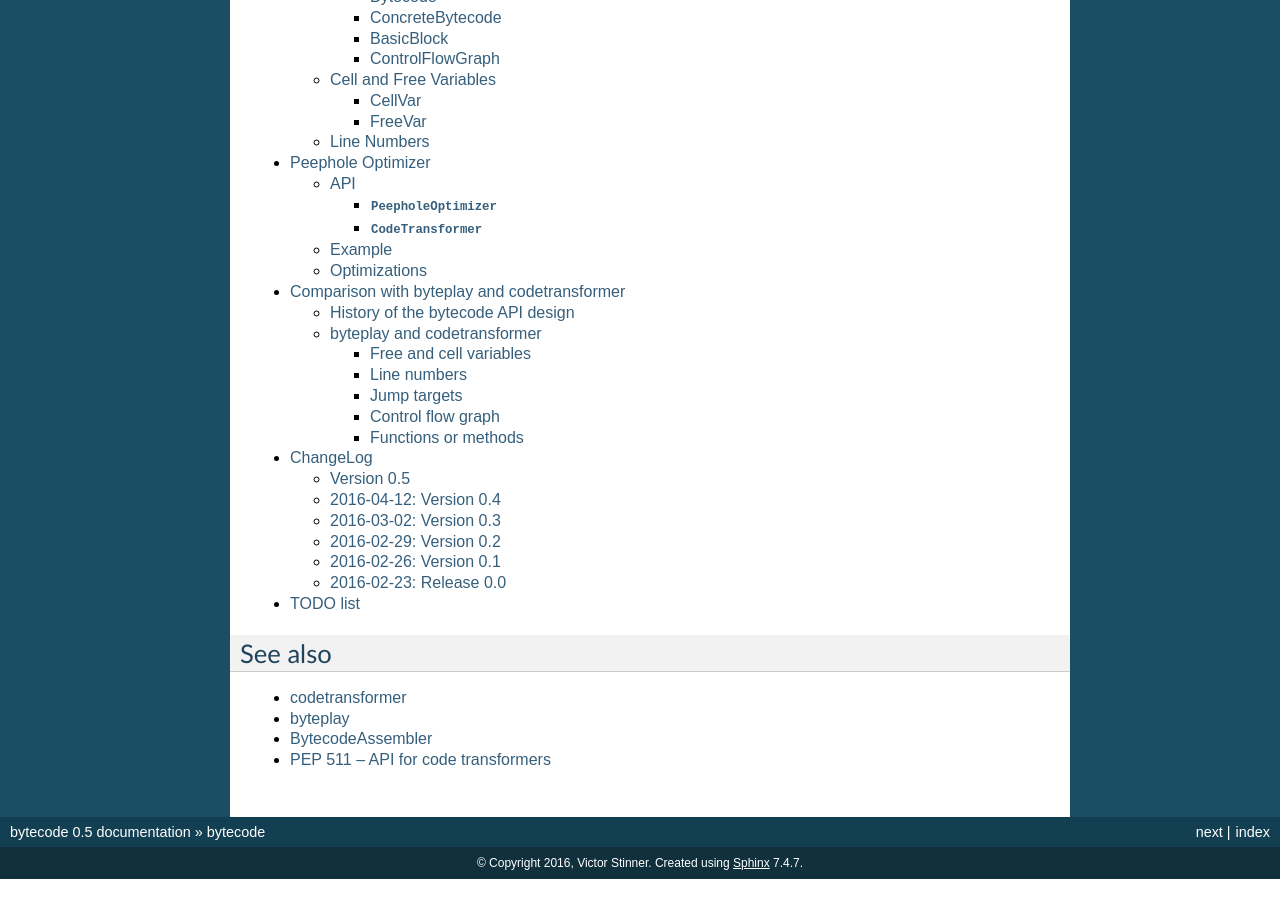
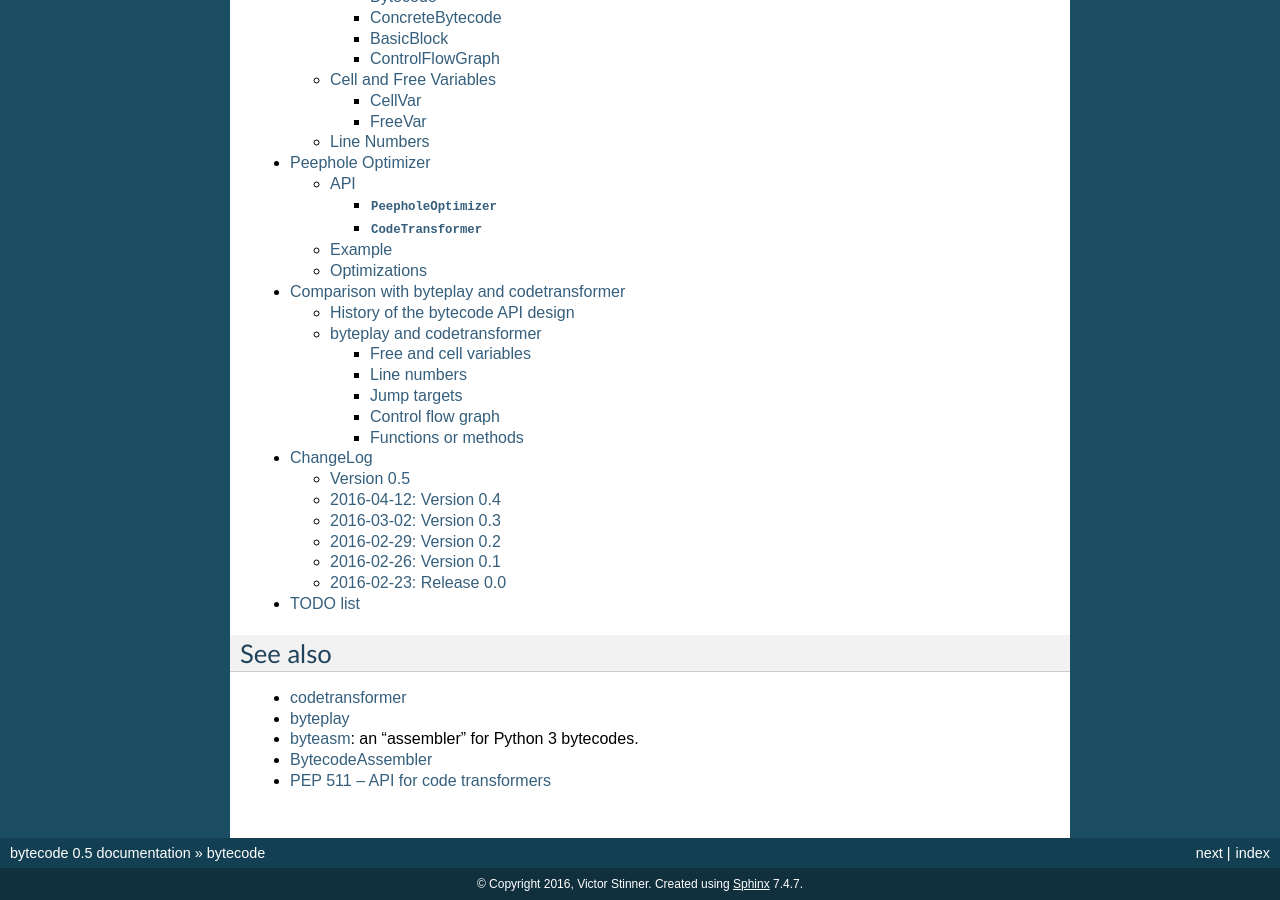
Before and after one commit to MatthieuDartiailh/bytecode, a Sphinx documentation site: the page built from doc/index.rst, in a window 1280 px wide and 900 px high, scrolled down 826 px. Built offline with Sphinx 7.4.7, drawn with Linux system fonts in a browser that asks for light colours; before the commit the page ends 1705 px from its top, so only the background shows below that.

Commit message:
doc: mention byteasm

```diff
--- a/doc/index.rst
+++ b/doc/index.rst
@@ -34,6 +34,9 @@ See also
   <https://pypi.python.org/pypi/codetransformer>`_
 * `byteplay
   <https://github.com/serprex/byteplay>`_
+* `byteasm
+  <https://github.com/zachariahreed/byteasm>`_: an "assembler" for Python 3
+  bytecodes.
 * `BytecodeAssembler <https://pypi.python.org/pypi/BytecodeAssembler>`_
 * `PEP 511 -- API for code transformers
   <https://www.python.org/dev/peps/pep-0511/>`_
```
